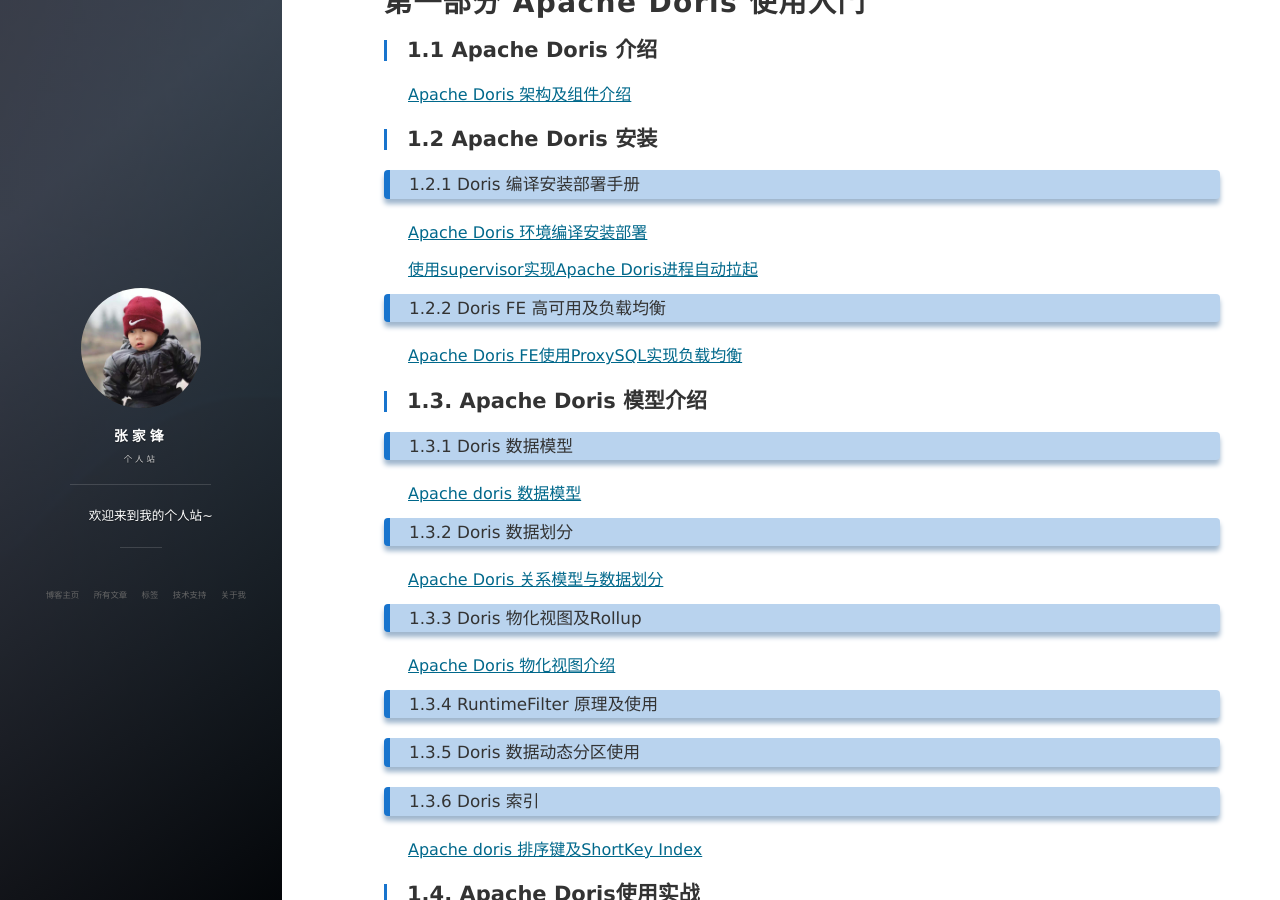
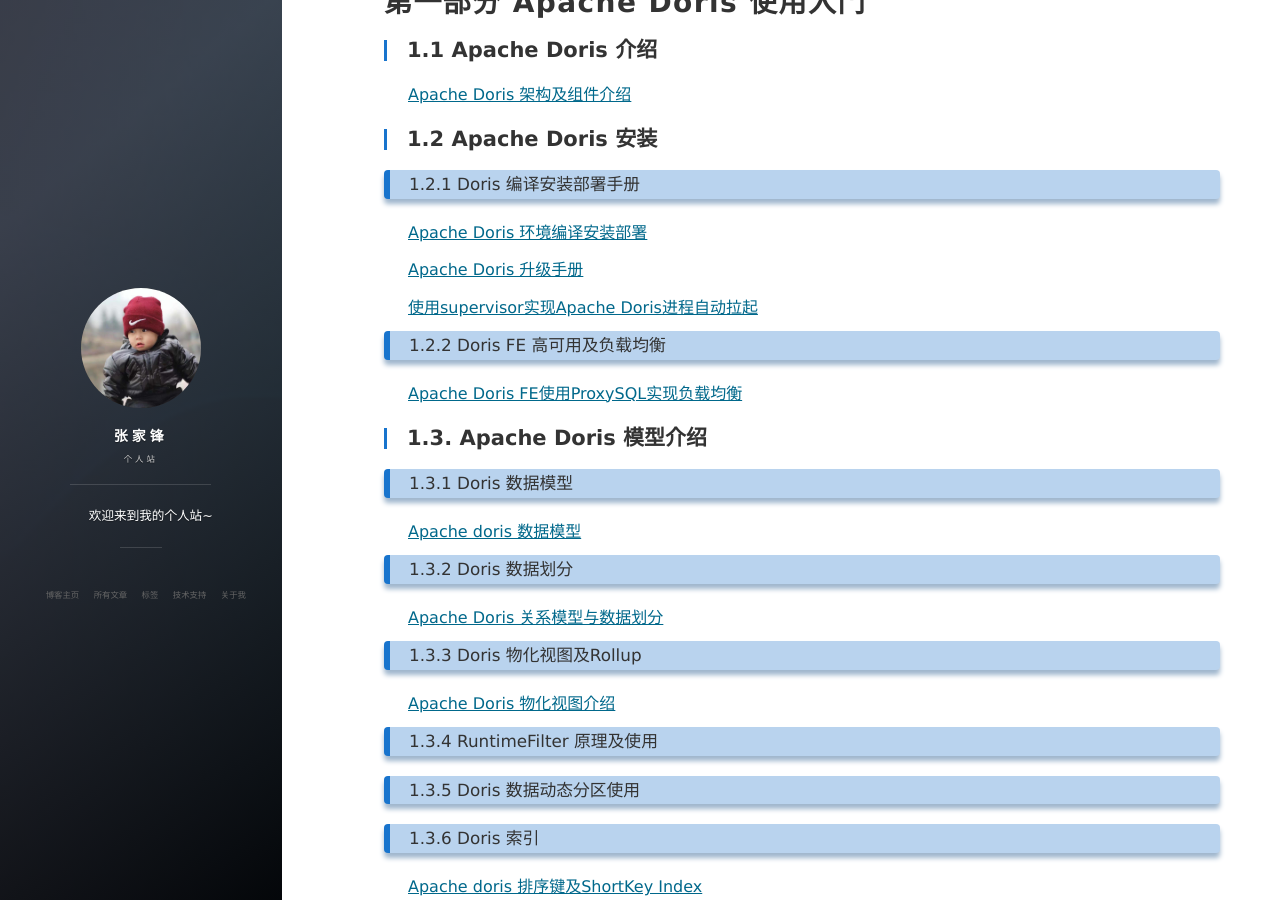
Before and after one commit to hf200012/hf200012.github.io, a Jekyll site: the page built from _posts/2021-09-17-Apache Doris 实战指南.md, in a window 1280 px wide and 900 px high, scrolled down 1546 px. Built offline with Jekyll 4.4.1, drawn with Linux system fonts in a browser that asks for light colours; nearby versions of some CDN libraries; comment, search, counter and statistics services are not loaded.

Commit message:
Update 2021-09-17-Apache Doris 实战指南.md

```diff
--- a/_posts/2021-09-17-Apache Doris 实战指南.md
+++ b/_posts/2021-09-17-Apache Doris 实战指南.md
@@ -16,6 +16,8 @@
 ### 1.2.1 Doris 编译安装部署手册
 
 [Apache Doris 环境编译安装部署 ](https://hf200012.github.io/2021/09/Apache-Doris-环境安装部署/)
+
+[Apache Doris 升级手册 ](https://hf200012.github.io/2021/09/Apache-Doris-升级手册/)
 
 [使用supervisor实现Apache Doris进程自动拉起](https://hf200012.github.io/2020/12/使用supervisor实现Apache-Doris进程自动拉起/)
 
```
